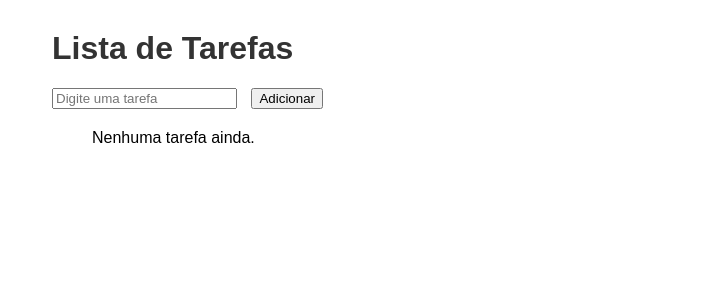
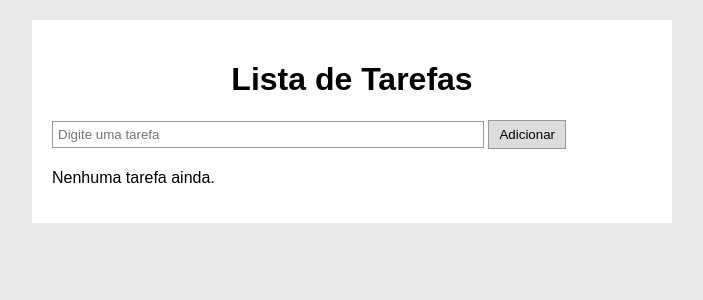
Before and after one commit to MatheusSetmaier/projetomaster, a Flask app: page / in a window 1280 px wide. Shown: the top 300 px of the page, without its empty margins (288-991 px from the left). Run offline with Flask 3, Linux system fonts and the light colour scheme.

Commit message:
edição nos códigos

```diff
--- a/app.py
+++ b/app.py
@@ -2,7 +2,6 @@ from flask import Flask, render_template, request, redirect, url_for
 
 app = Flask(__name__)
 
-# Lista em memória para armazenar tarefas
 tarefas = []
 
 @app.route('/')
--- a/templates/index.html
+++ b/templates/index.html
@@ -1,16 +1,76 @@
 <!DOCTYPE html>
-<html>
+<html lang="pt-BR">
 <head>
+    <meta charset="UTF-8">
     <title>Minhas Tarefas</title>
     <style>
-        body { font-family: Arial; max-width: 600px; margin: 30px auto; }
-        h1 { color: #333; }
-        .feito { text-decoration: line-through; color: gray; }
-        form { margin-bottom: 20px; }
-        button { margin-left: 10px; }
+        body {
+            font-family: sans-serif;
+            background-color: #e9e9e9;
+            margin: 0;
+            padding: 20px;
+        }
+
+        h1 {
+            text-align: center;
+        }
+
+        .container {
+            max-width: 600px;
+            margin: 0 auto;
+            background-color: #fff;
+            padding: 20px;
+        }
+
+        form {
+            margin-bottom: 20px;
+        }
+
+        input[type="text"] {
+            width: 70%;
+            padding: 5px;
+            border: 1px solid #999;
+        }
+
+        button {
+            padding: 6px 10px;
+            background-color: #dcdcdc;
+            border: 1px solid #999;
+            cursor: pointer;
+        }
+
+        button:hover {
+            background-color: #c0c0c0;
+        }
+
+        ul {
+            padding: 0;
+            list-style: none;
+        }
+
+        li {
+            margin-bottom: 10px;
+        }
+
+        .feito {
+            text-decoration: line-through;
+            color: #777;
+        }
+
+        .acoes a {
+            margin-left: 10px;
+            text-decoration: none;
+            color: blue;
+            font-size: 0.9em;
+        }
+
+        .acoes a:hover {
+            text-decoration: underline;
+        }
     </style>
 </head>
 <body>
+    <div class="container">
         <h1>Lista de Tarefas</h1>
 
         <form action="/add" method="POST">
@@ -22,12 +82,15 @@
             {% for tarefa in tarefas %}
                 <li>
                     <span class="{{ 'feito' if tarefa.feito }}">{{ tarefa.titulo }}</span>
-                <a href="/concluir/{{ loop.index0 }}">[Concluir]</a>
-                <a href="/remover/{{ loop.index0 }}">[Remover]</a>
+                    <span class="acoes">
+                        <a href="/concluir/{{ loop.index0 }}">Concluir</a>
+                        <a href="/remover/{{ loop.index0 }}">Remover</a>
+                    </span>
                 </li>
             {% else %}
                 <p>Nenhuma tarefa ainda.</p>
             {% endfor %}
         </ul>
+    </div>
 </body>
 </html>
```
Lines whose indentation alone changed are shown as unchanged.
